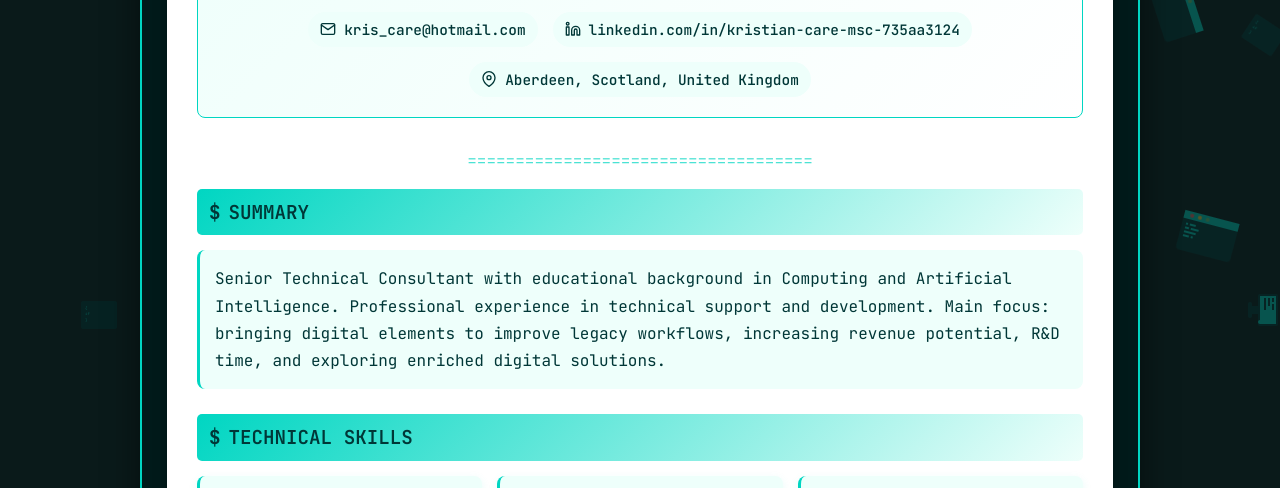
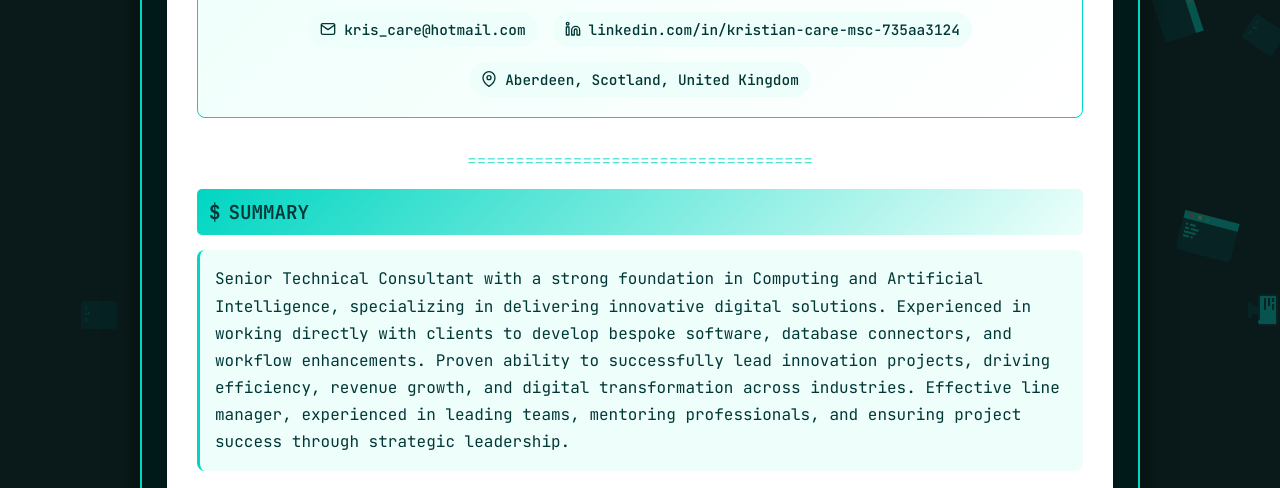
Before and after one commit to carebear93/carebear93.github.io, a plain HTML site: page index.html in a window 1280 px wide. Shown: the part 294-782 px from the top of the page. Drawn offline with Linux system fonts and the light colour scheme.

Commit message:
Update index.html
Updated General Description

```diff
--- a/index.html
+++ b/index.html
@@ -504,10 +504,7 @@
                 <div class="section">
                     <div class="section-title">SUMMARY</div>
                     <div class="summary-text">
-                        Senior Technical Consultant with educational background in Computing and
-                        Artificial Intelligence. Professional experience in technical support and
-                        development. Main focus: bringing digital elements to improve legacy workflows,
-                        increasing revenue potential, R&D time, and exploring enriched digital solutions.
+                        Senior Technical Consultant with a strong foundation in Computing and Artificial Intelligence, specializing in delivering innovative digital solutions. Experienced in working directly with clients to develop bespoke software, database connectors, and workflow enhancements. Proven ability to successfully lead innovation projects, driving efficiency, revenue growth, and digital transformation across industries. Effective line manager, experienced in leading teams, mentoring professionals, and ensuring project success through strategic leadership.
                     </div>
                 </div>
 
```
